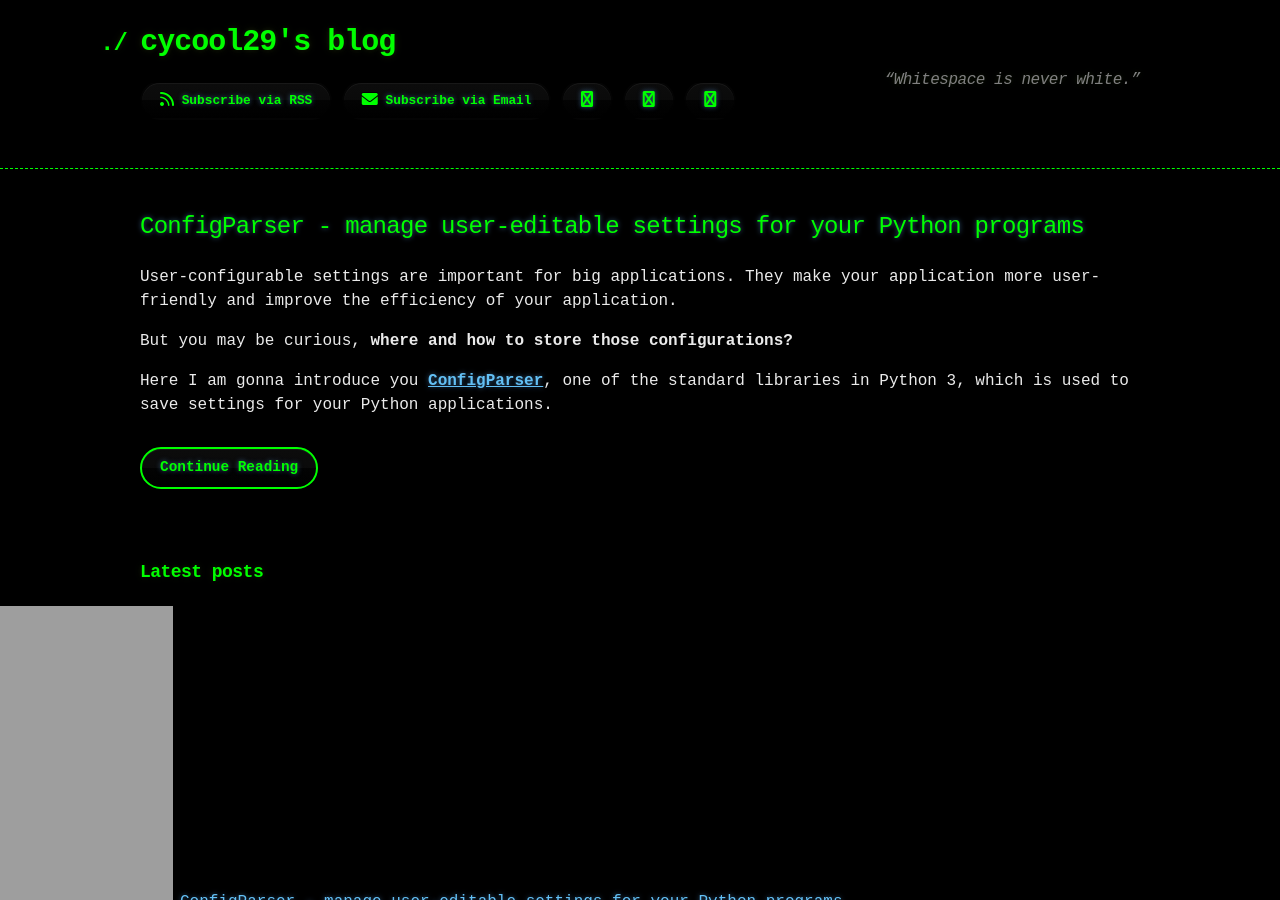
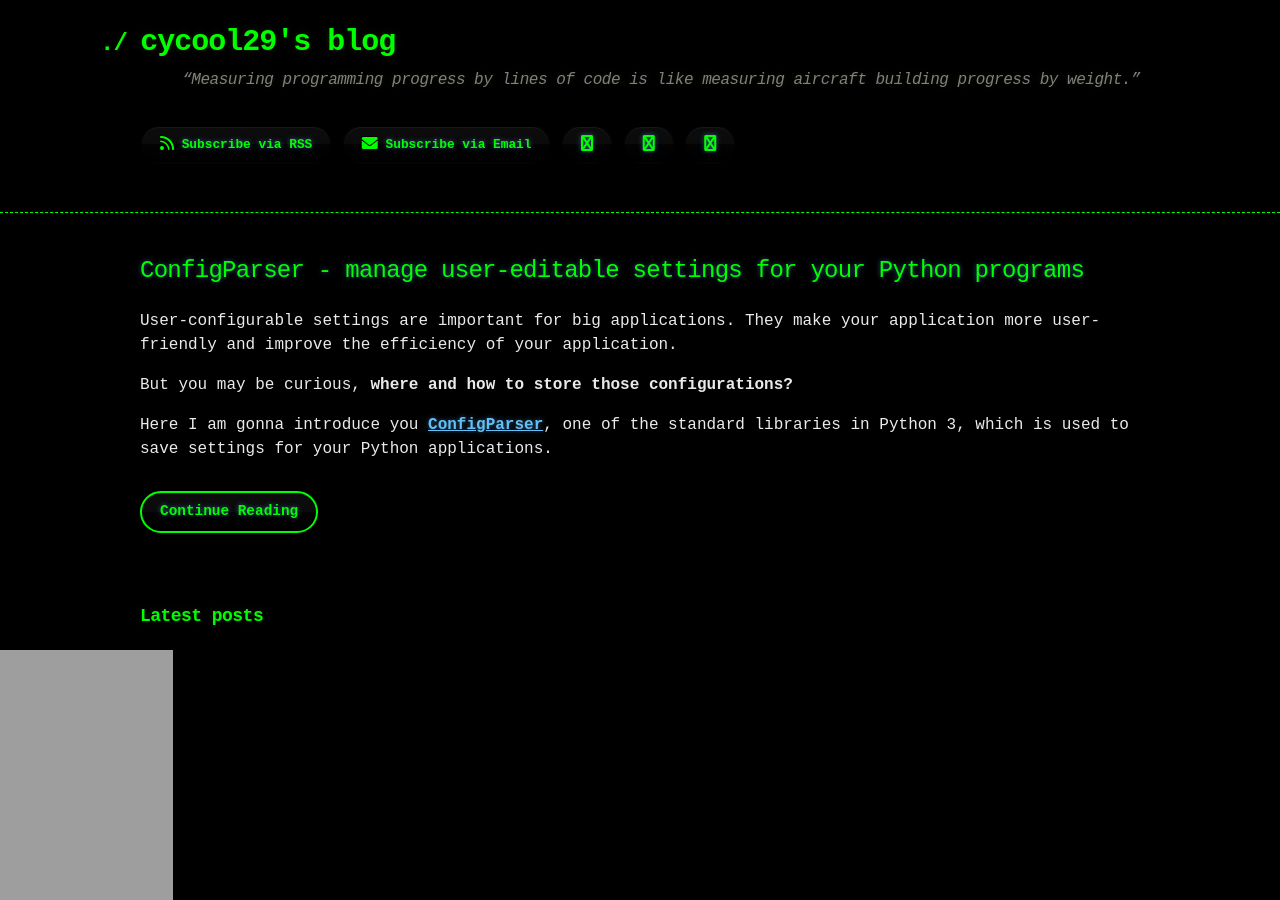
Before and after one commit to cycool29/cycool29.github.io, a Jekyll site: the page built from index.md, in a window 1280 px wide and 900 px high. Built offline with Jekyll 4.4.1, drawn with Linux system fonts in a browser that asks for light colours; a style sheet for code colours, icons or effects is not loaded.

Commit message:
Update quotes

```diff
--- a/_config.yml
+++ b/_config.yml
@@ -1,5 +1,5 @@
 title: cycool29's blog
-description: "“Whitespace is never white.” "
+description: "“Measuring programming progress by lines of code is like measuring aircraft building progress by weight.” "
 bio: A high school student. Intermediate in Python, Git, Bash. Learning JavaScript. He/Him. "
 author: cycool29
 url: https://cycool29.github.io
```
